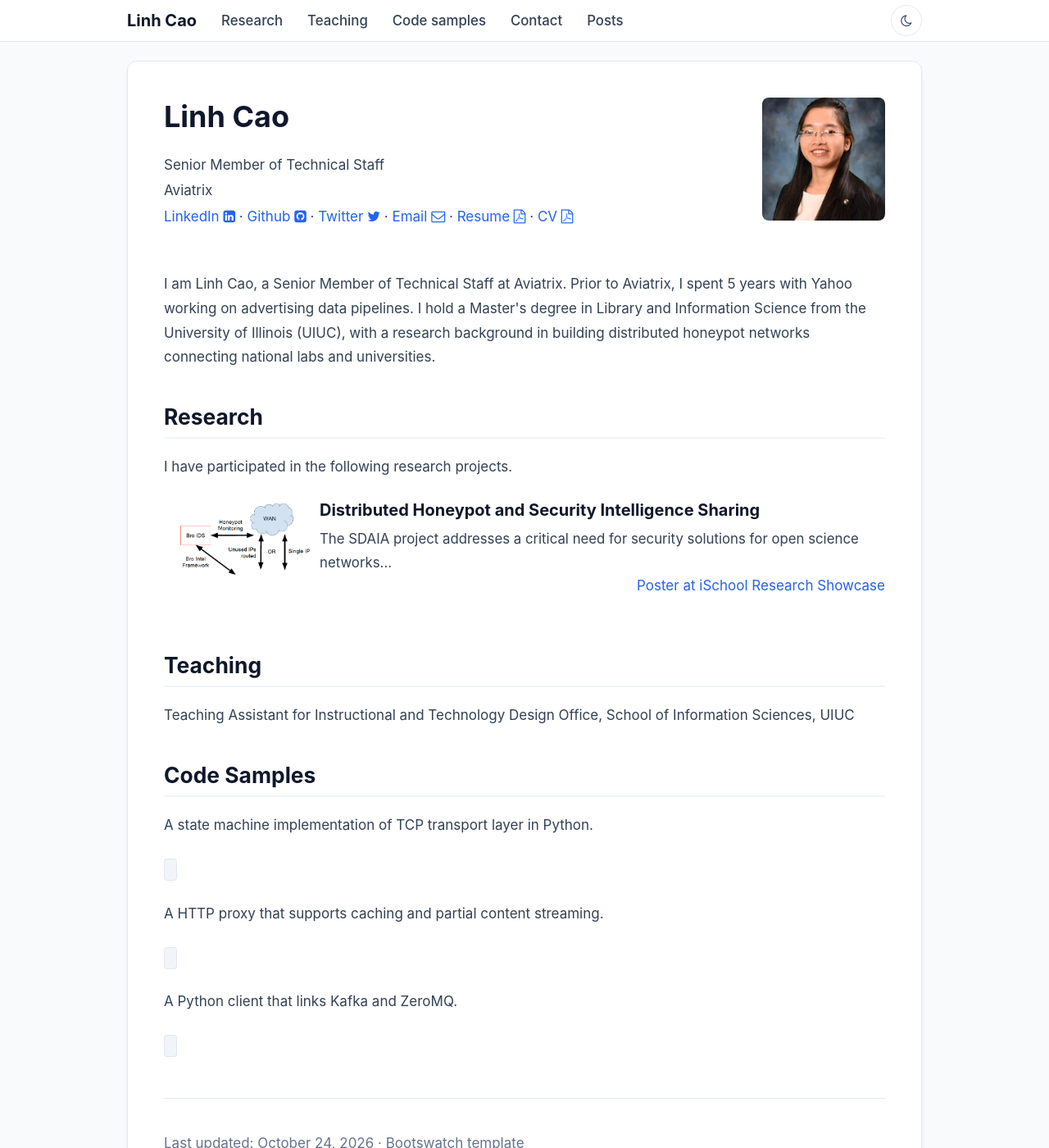
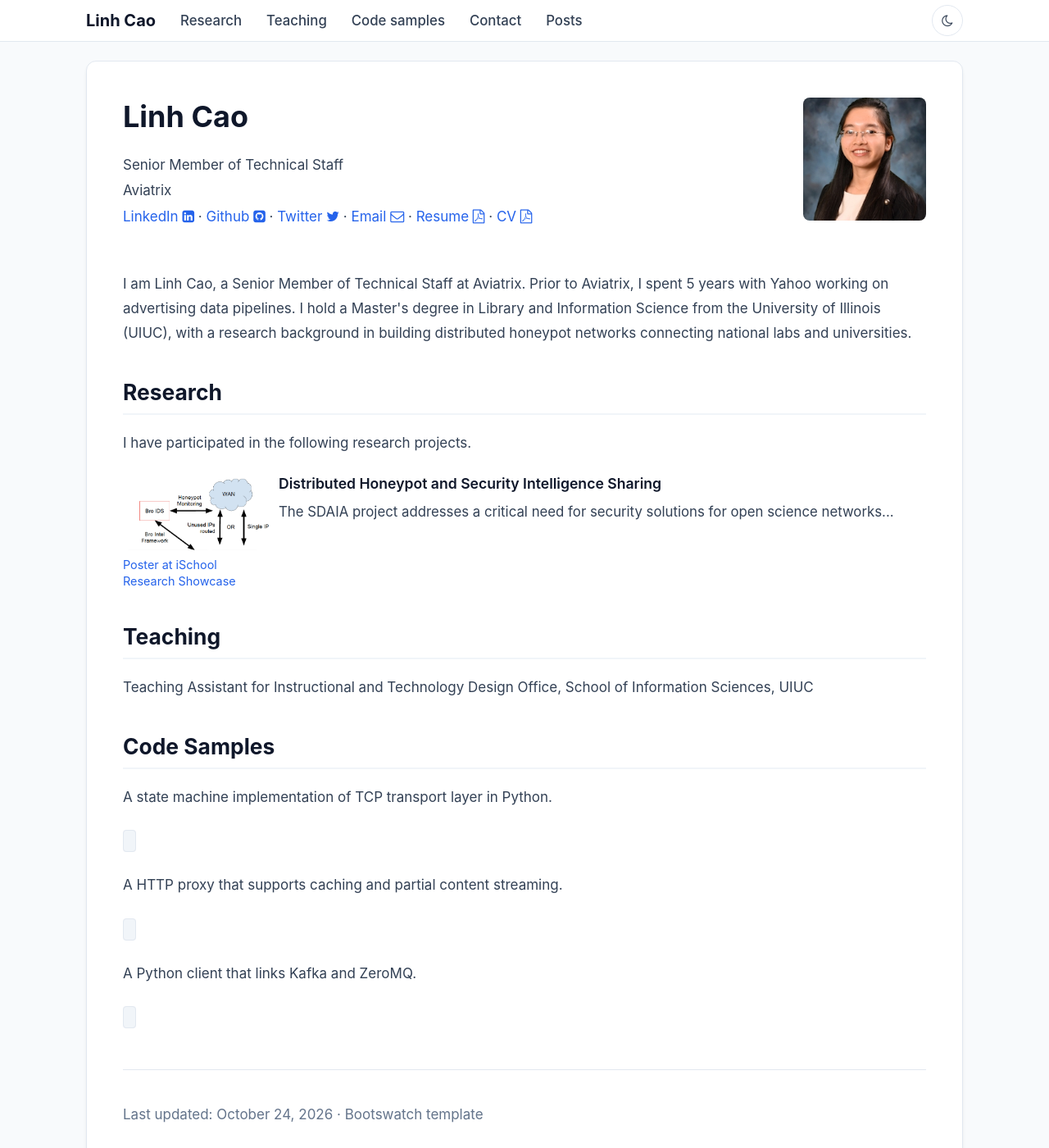
Before and after one commit to emlcao/emlcao.github.io, a Jekyll site: the page built from index.html, in a window 1280 px wide and 1400 px high. Shown: the whole window at 82% size. Built offline with Jekyll 4.4.1, drawn with Linux system fonts in a browser that asks for light colours; nearby versions of some CDN libraries; a script that is not in the unit is left out.

Commit message:
update for phone

```diff
--- a/assets/css/style.scss
+++ b/assets/css/style.scss
@@ -2,6 +2,7 @@
 ---
 
 :root {
+  --container-width: 1100px; /* page content width on large screens */
   --navbar-offset: 74px; /* 50px fixed navbar + breathing room; every page clears the navbar via body padding */
   --bg-page: #f8fafc;
   --bg-card: #ffffff;
@@ -65,7 +66,7 @@
 }
 
 html {
-  font-size: 16px;
+  font-size: clamp(14px, 12.9px + 0.34vw, 16px); /* scales with screen width; all rem sizes follow */
   -webkit-font-smoothing: antialiased;
   -moz-osx-font-smoothing: grayscale;
   scroll-padding-top: var(--navbar-offset); /* anchor links land below the fixed navbar */
@@ -170,16 +171,16 @@
 
 /* Global Container & Card Alignment */
 .container {
-  max-width: 1000px;
+  width: 100%;
+  max-width: var(--container-width);
 }
 
 #navbar .container {
-  max-width: 1000px;
+  max-width: var(--container-width);
 }
 
 /* Home Page Main Card */
 .main-card {
-  max-width: 1000px;
   background: var(--bg-card);
   padding: 2.75rem;
   border-radius: 12px;
@@ -860,7 +861,8 @@
 
 /* Media list in dark mode and modern sizing */
 .media-heading {
-  font-size: 1.25rem;
+  font-size: 1.1rem;
+  font-weight: 600;
   margin-top: 0;
   margin-bottom: 0.5rem;
   a {
@@ -911,6 +913,15 @@
   height: auto;
 }
 
+/* Poster link sits under the research image */
+.media-left .media-link {
+  display: block;
+  max-width: 180px;
+  margin-top: 0.5rem;
+  font-size: 0.9rem;
+  line-height: 1.4;
+}
+
 @media (max-width: 767px) {
   .profile-photo {
     float: none;
@@ -929,6 +940,56 @@
   .media-left .softwareimg {
     display: block;
     max-width: 100%;
-    margin: 0 auto 1rem;
+    margin: 0 auto 0.5rem;
+  }
+
+  .media-left .media-link {
+    max-width: none;
+    text-align: center;
+    margin-bottom: 1rem;
   }
 }
+
+/* Phones: tighter padding and slightly smaller type so text uses the full width */
+@media (max-width: 767px) {
+  body {
+    line-height: 1.6;
+  }
+
+  p {
+    line-height: 1.65;
+  }
+
+  address {
+    line-height: 1.75;
+  }
+
+  .main-card {
+    padding: 1.25rem;
+    margin-bottom: 1.5rem;
+    border-radius: 10px;
+  }
+
+  .jumbotron h2 {
+    font-size: 1.9rem;
+  }
+
+  h2 {
+    font-size: 1.4rem;
+    margin-top: 1.5rem;
+    margin-bottom: 1rem;
+  }
+
+  .media-body {
+    line-height: 1.6;
+  }
+
+  /* Blog pages */
+  .post-title {
+    font-size: 1.8rem;
+  }
+
+  .post-body {
+    line-height: 1.7;
+  }
+}
--- a/index.html
+++ b/index.html
@@ -34,15 +34,15 @@
         <p>I have participated in the following research projects.</p>
         <ul class="media-list">
             <li class="media">
-                <a class="media-left" href="{{ '/files/sdaia.pdf' | relative_url }}">
-                    <img src="{{ '/assets/img/sdaia.png' | relative_url }}" class="softwareimg" alt="SDAIA">
-                </a>
+                <div class="media-left">
+                    <a href="{{ '/files/sdaia.pdf' | relative_url }}">
+                        <img src="{{ '/assets/img/sdaia.png' | relative_url }}" class="softwareimg" alt="SDAIA">
+                    </a>
+                    <a class="media-link" href="{{ '/files/sdaia.pdf' | relative_url }}">Poster at iSchool Research Showcase</a>
+                </div>
                 <div class="media-body">
                     <h4 class="media-heading"><a href="{{ '/files/sdaia.pdf' | relative_url }}">Distributed Honeypot and Security Intelligence Sharing</a></h4>
                     The SDAIA project addresses a critical need for security solutions for open science networks...
-                    <p class="text-right">
-                        <a href="{{ '/files/sdaia.pdf' | relative_url }}">Poster at iSchool Research Showcase</a>
-                    </p>
                 </div>
             </li>
         </ul>
```
